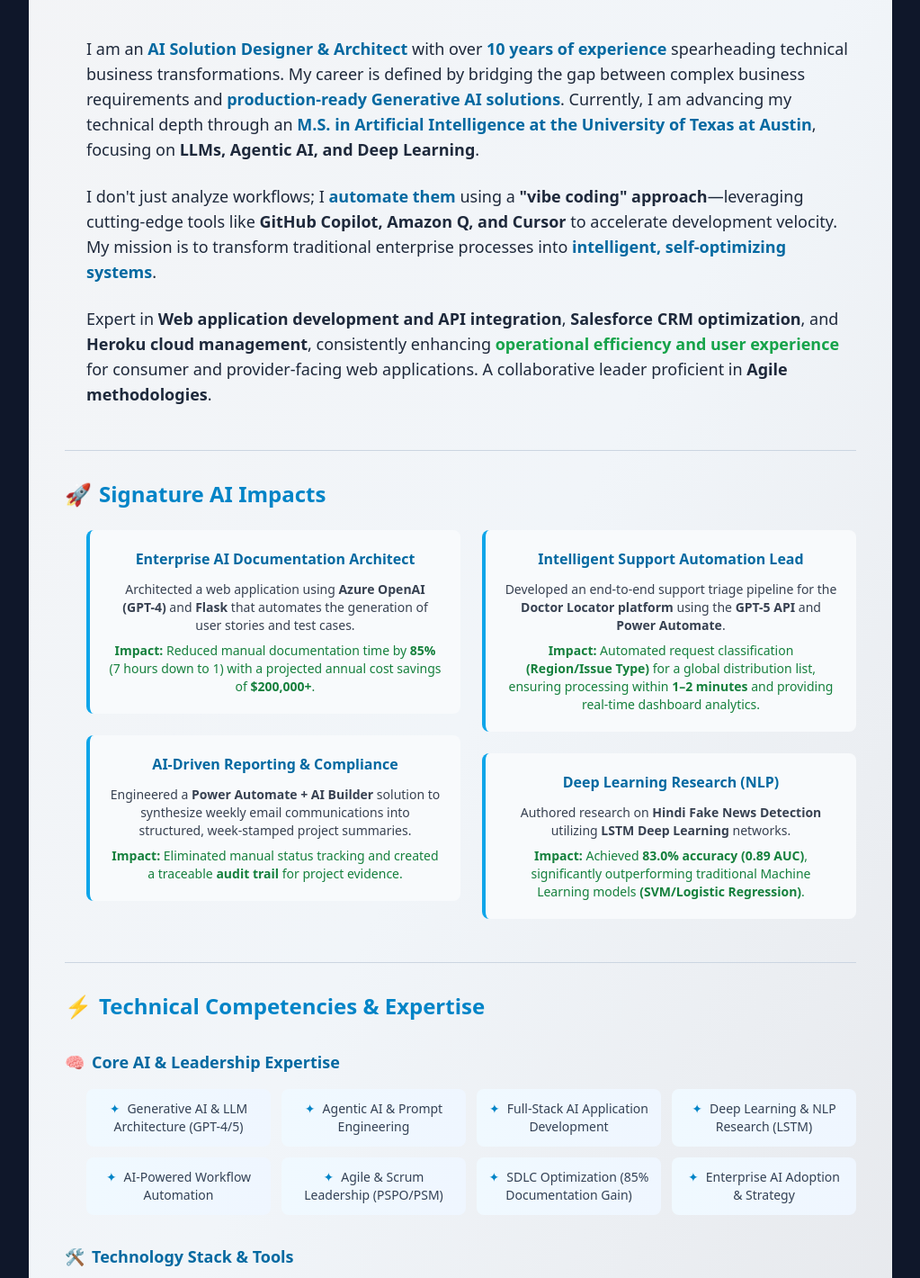
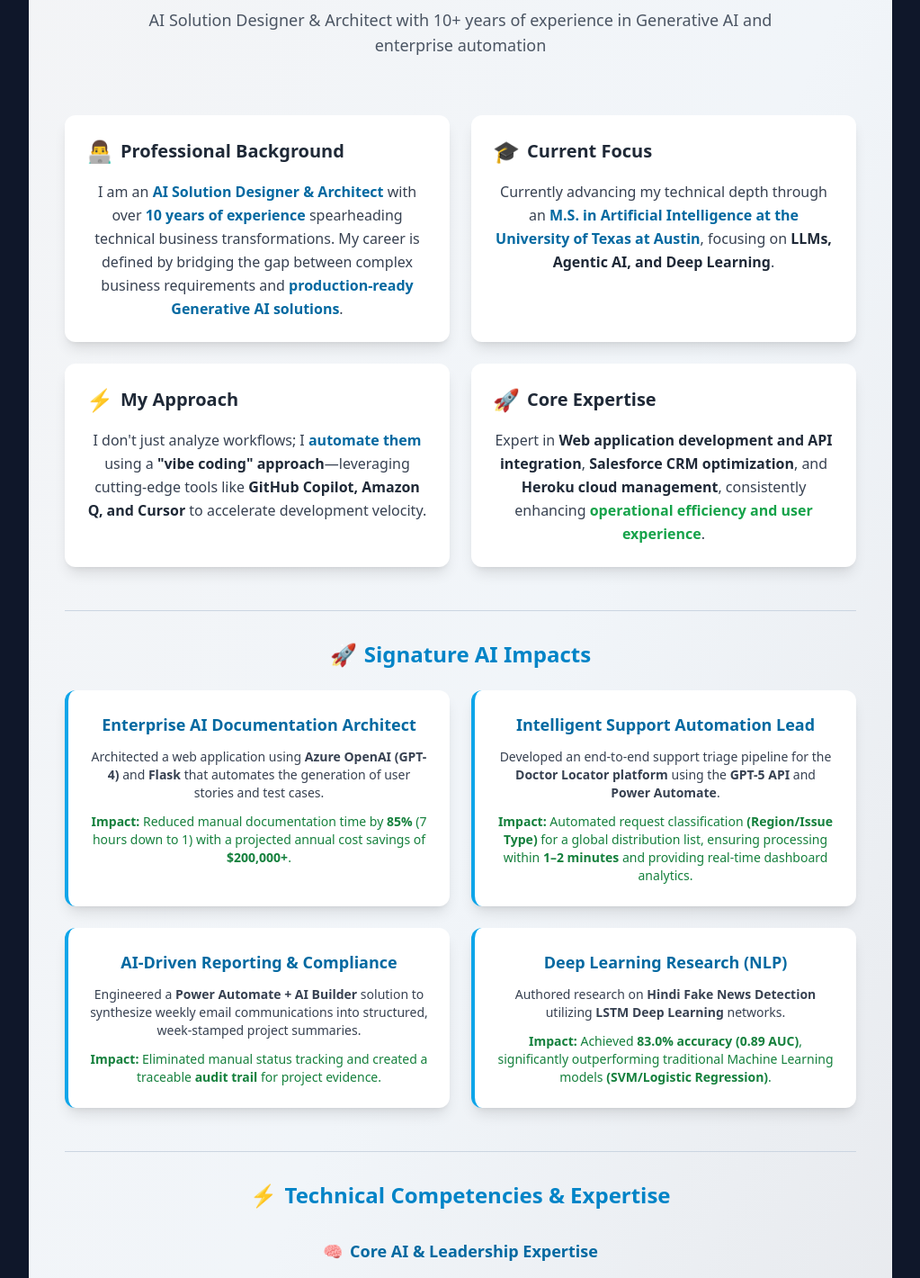
Before and after one commit to manish4u14-utexas/my-portfolio, a React (Vite) app: page / in a window 1280 px wide. Shown: the part 960-2380 px from the top of the page at 90% size, without its empty margins (256-1279 px from the left). Built offline with nearby package versions, Linux system fonts and the light colour scheme.

Commit message:
Completely rebuild About section using card-based layout like Skills section

```diff
--- a/src/components/About.tsx
+++ b/src/components/About.tsx
@@ -4,55 +4,81 @@
 const About: React.FC = () => {
   const { ref: sectionRef, inView: sectionInView } = useInView({
     triggerOnce: true,
-    threshold: 0.2,
-  });
-  {/*const { ref: listRef, inView: listInView } = useInView*/}
-  const { ref: listRef,inView: listInView } = useInView({
-    triggerOnce: true,
-    threshold: 0.2,
-    delay: 300, // Delay for the list to appear after the main text
+    threshold: 0.1,
   });
 
   return (
-    <section
-      id="about"
+    <section id="about" className="py-20 px-4 md:px-10 bg-gradient-to-br from-gray-100 via-slate-100 to-gray-200 overflow-hidden">
+      <div className="max-w-6xl mx-auto">
+        <div
           ref={sectionRef}
-      className="py-20 px-4 md:px-10 bg-gradient-to-br from-gray-100 via-slate-100 to-gray-200 text-slate-800 overflow-hidden relative"
+          className={`text-center mb-16 transition-all duration-700 ease-out ${sectionInView ? 'opacity-100 translate-y-0' : 'opacity-0 translate-y-10'}`}
         >
-      <div className="max-w-4xl mx-auto">
-        <h2
-          className={`text-4xl font-bold text-center mb-12 text-sky-600 transition-all duration-700 ease-out ${sectionInView ? 'opacity-100 translate-y-0' : 'opacity-0 translate-y-10'}`}
-          style={{ color: '#0284c7 !important', fontSize: '2.25rem', fontWeight: '700' }}
-        >
+          <h2 className="text-4xl font-bold text-sky-600 mb-4">
             About Me
           </h2>
-        <div className={`text-lg leading-relaxed space-y-6 transition-all duration-700 ease-out ${sectionInView ? 'opacity-100 translate-y-0' : 'opacity-0 translate-y-10'}`} style={{ color: '#1e293b !important', fontSize: '1.125rem' }}>
-          <p className="text-left pl-4 md:pl-6" style={{ color: '#1e293b !important', fontSize: '1.125rem', lineHeight: '1.75rem' }}>
-            I am an <strong className="text-sky-700" style={{ color: '#0369a1 !important' }}>AI Solution Designer & Architect</strong> with over <strong className="text-sky-700" style={{ color: '#0369a1 !important' }}>10 years of experience</strong> spearheading technical business transformations.
-            My career is defined by bridging the gap between complex business requirements and <strong className="text-sky-700" style={{ color: '#0369a1 !important' }}>production-ready Generative AI solutions</strong>.
-            Currently, I am advancing my technical depth through an <strong className="text-sky-700" style={{ color: '#0369a1 !important' }}>M.S. in Artificial Intelligence at the University of Texas at Austin</strong>, focusing on <strong style={{ color: '#1e293b !important' }}>LLMs, Agentic AI, and Deep Learning</strong>.
-          </p>
-          <p className="text-left pl-4 md:pl-6" style={{ color: '#1e293b !important', fontSize: '1.125rem', lineHeight: '1.75rem' }}>
-            I don't just analyze workflows; I <strong className="text-sky-700" style={{ color: '#0369a1 !important' }}>automate them</strong> using a <strong style={{ color: '#1e293b !important' }}>"vibe coding" approach</strong>—leveraging cutting-edge tools like <strong style={{ color: '#1e293b !important' }}>GitHub Copilot, Amazon Q, and Cursor</strong> to accelerate development velocity.
-            My mission is to transform traditional enterprise processes into <strong className="text-sky-700" style={{ color: '#0369a1 !important' }}>intelligent, self-optimizing systems</strong>.
-          </p>
-          <p className="text-left pl-4 md:pl-6" style={{ color: '#1e293b !important', fontSize: '1.125rem', lineHeight: '1.75rem' }}>
-            Expert in <strong style={{ color: '#1e293b !important' }}>Web application development and API integration</strong>, <strong style={{ color: '#1e293b !important' }}>Salesforce CRM optimization</strong>, and <strong style={{ color: '#1e293b !important' }}>Heroku cloud management</strong>, consistently enhancing <strong className="text-green-600" style={{ color: '#16a34a !important' }}>operational efficiency and user experience</strong> for consumer and provider-facing web applications.
-            A collaborative leader proficient in <strong style={{ color: '#1e293b !important' }}>Agile methodologies</strong>.
+          <p className="text-gray-600 text-lg max-w-3xl mx-auto">
+            AI Solution Designer & Architect with 10+ years of experience in Generative AI and enterprise automation
           </p>
         </div>
-                {/* New AI Impacts Section */}
-        <div
-          className={`mt-12 pt-8 border-t border-slate-300 transition-all duration-700 ease-out ${listInView ? 'opacity-100 translate-y-0' : 'opacity-0 translate-y-10'}`}
-        >
-          <h3 className="text-2xl font-semibold mb-6 text-sky-600 flex items-center">
+
+        {/* Main Content Cards */}
+        <div className="grid grid-cols-1 md:grid-cols-2 gap-6 mb-12">
+          {/* Card 1: Background */}
+          <div className={`bg-white rounded-xl p-6 shadow-lg transition-all duration-500 ease-out ${sectionInView ? 'opacity-100 translate-y-0' : 'opacity-0 translate-y-10'}`}>
+            <h3 className="text-xl font-bold text-gray-800 mb-4 flex items-center">
+              <span className="text-2xl mr-2">👨‍💻</span>
+              Professional Background
+            </h3>
+            <p className="text-gray-700 text-base leading-relaxed">
+              I am an <strong className="text-sky-700">AI Solution Designer & Architect</strong> with over <strong className="text-sky-700">10 years of experience</strong> spearheading technical business transformations. My career is defined by bridging the gap between complex business requirements and <strong className="text-sky-700">production-ready Generative AI solutions</strong>.
+            </p>
+          </div>
+
+          {/* Card 2: Education */}
+          <div className={`bg-white rounded-xl p-6 shadow-lg transition-all duration-500 ease-out ${sectionInView ? 'opacity-100 translate-y-0' : 'opacity-0 translate-y-10'}`} style={{ transitionDelay: '150ms' }}>
+            <h3 className="text-xl font-bold text-gray-800 mb-4 flex items-center">
+              <span className="text-2xl mr-2">🎓</span>
+              Current Focus
+            </h3>
+            <p className="text-gray-700 text-base leading-relaxed">
+              Currently advancing my technical depth through an <strong className="text-sky-700">M.S. in Artificial Intelligence at the University of Texas at Austin</strong>, focusing on <strong className="text-gray-800">LLMs, Agentic AI, and Deep Learning</strong>.
+            </p>
+          </div>
+
+          {/* Card 3: Approach */}
+          <div className={`bg-white rounded-xl p-6 shadow-lg transition-all duration-500 ease-out ${sectionInView ? 'opacity-100 translate-y-0' : 'opacity-0 translate-y-10'}`} style={{ transitionDelay: '300ms' }}>
+            <h3 className="text-xl font-bold text-gray-800 mb-4 flex items-center">
+              <span className="text-2xl mr-2">⚡</span>
+              My Approach
+            </h3>
+            <p className="text-gray-700 text-base leading-relaxed">
+              I don't just analyze workflows; I <strong className="text-sky-700">automate them</strong> using a <strong className="text-gray-800">"vibe coding" approach</strong>—leveraging cutting-edge tools like <strong className="text-gray-800">GitHub Copilot, Amazon Q, and Cursor</strong> to accelerate development velocity.
+            </p>
+          </div>
+
+          {/* Card 4: Expertise */}
+          <div className={`bg-white rounded-xl p-6 shadow-lg transition-all duration-500 ease-out ${sectionInView ? 'opacity-100 translate-y-0' : 'opacity-0 translate-y-10'}`} style={{ transitionDelay: '450ms' }}>
+            <h3 className="text-xl font-bold text-gray-800 mb-4 flex items-center">
+              <span className="text-2xl mr-2">🚀</span>
+              Core Expertise
+            </h3>
+            <p className="text-gray-700 text-base leading-relaxed">
+              Expert in <strong className="text-gray-800">Web application development and API integration</strong>, <strong className="text-gray-800">Salesforce CRM optimization</strong>, and <strong className="text-gray-800">Heroku cloud management</strong>, consistently enhancing <strong className="text-green-600">operational efficiency and user experience</strong>.
+            </p>
+          </div>
+        </div>
+
+        {/* Signature AI Impacts Section */}
+        <div className={`mt-12 pt-8 border-t border-slate-300 transition-all duration-700 ease-out ${sectionInView ? 'opacity-100 translate-y-0' : 'opacity-0 translate-y-10'}`}>
+          <h3 className="text-2xl font-semibold mb-6 text-sky-600 flex items-center justify-center">
             <span className="mr-2">🚀</span>Signature AI Impacts
           </h3>
-          <div className="grid grid-cols-1 lg:grid-cols-2 gap-6 text-gray-700 pl-4 md:pl-6">
-            <div className="space-y-6">
-              <div className="bg-slate-50 p-5 rounded-lg border-l-4 border-sky-500">
-                <h4 className="font-bold text-sky-700 mb-3 text-base">Enterprise AI Documentation Architect</h4>
-                <p className="text-sm mb-2">
+          <div className="grid grid-cols-1 lg:grid-cols-2 gap-6">
+            {/* Impact 1 */}
+            <div className="bg-white p-6 rounded-xl shadow-lg border-l-4 border-sky-500">
+              <h4 className="font-bold text-sky-700 mb-3 text-lg">Enterprise AI Documentation Architect</h4>
+              <p className="text-gray-700 text-sm mb-3">
                 Architected a web application using <strong>Azure OpenAI (GPT-4)</strong> and <strong>Flask</strong> that automates the generation of user stories and test cases.
               </p>
               <p className="text-sm text-green-700 font-medium">
@@ -60,21 +86,10 @@
               </p>
             </div>
 
-              <div className="bg-slate-50 p-5 rounded-lg border-l-4 border-sky-500">
-                <h4 className="font-bold text-sky-700 mb-3 text-base">AI-Driven Reporting & Compliance</h4>
-                <p className="text-sm mb-2">
-                  Engineered a <strong>Power Automate + AI Builder</strong> solution to synthesize weekly email communications into structured, week-stamped project summaries.
-                </p>
-                <p className="text-sm text-green-700 font-medium">
-                  <strong>Impact:</strong> Eliminated manual status tracking and created a traceable <strong>audit trail</strong> for project evidence.
-                </p>
-              </div>
-            </div>
-
-            <div className="space-y-6">
-              <div className="bg-slate-50 p-5 rounded-lg border-l-4 border-sky-500">
-                <h4 className="font-bold text-sky-700 mb-3 text-base">Intelligent Support Automation Lead</h4>
-                <p className="text-sm mb-2">
+            {/* Impact 2 */}
+            <div className="bg-white p-6 rounded-xl shadow-lg border-l-4 border-sky-500">
+              <h4 className="font-bold text-sky-700 mb-3 text-lg">Intelligent Support Automation Lead</h4>
+              <p className="text-gray-700 text-sm mb-3">
                 Developed an end-to-end support triage pipeline for the <strong>Doctor Locator platform</strong> using the <strong>GPT-5 API</strong> and <strong>Power Automate</strong>.
               </p>
               <p className="text-sm text-green-700 font-medium">
@@ -82,9 +97,21 @@
               </p>
             </div>
 
-              <div className="bg-slate-50 p-5 rounded-lg border-l-4 border-sky-500">
-                <h4 className="font-bold text-sky-700 mb-3 text-base">Deep Learning Research (NLP)</h4>
-                <p className="text-sm mb-2">
+            {/* Impact 3 */}
+            <div className="bg-white p-6 rounded-xl shadow-lg border-l-4 border-sky-500">
+              <h4 className="font-bold text-sky-700 mb-3 text-lg">AI-Driven Reporting & Compliance</h4>
+              <p className="text-gray-700 text-sm mb-3">
+                Engineered a <strong>Power Automate + AI Builder</strong> solution to synthesize weekly email communications into structured, week-stamped project summaries.
+              </p>
+              <p className="text-sm text-green-700 font-medium">
+                <strong>Impact:</strong> Eliminated manual status tracking and created a traceable <strong>audit trail</strong> for project evidence.
+              </p>
+            </div>
+
+            {/* Impact 4 */}
+            <div className="bg-white p-6 rounded-xl shadow-lg border-l-4 border-sky-500">
+              <h4 className="font-bold text-sky-700 mb-3 text-lg">Deep Learning Research (NLP)</h4>
+              <p className="text-gray-700 text-sm mb-3">
                 Authored research on <strong>Hindi Fake News Detection</strong> utilizing <strong>LSTM Deep Learning</strong> networks.
               </p>
               <p className="text-sm text-green-700 font-medium">
@@ -93,23 +120,19 @@
             </div>
           </div>
         </div>
-        </div>
 
         {/* Technical Competencies Section */}
-        <div
-          ref={listRef}
-          className={`mt-12 pt-8 border-t border-slate-300 transition-all duration-700 ease-out ${listInView ? 'opacity-100 translate-y-0' : 'opacity-0 translate-y-10'}`}
-        >
-          <h3 className="text-2xl font-semibold mb-8 text-sky-600 flex items-center">
+        <div className={`mt-12 pt-8 border-t border-slate-300 transition-all duration-700 ease-out ${sectionInView ? 'opacity-100 translate-y-0' : 'opacity-0 translate-y-10'}`}>
+          <h3 className="text-2xl font-semibold mb-8 text-sky-600 flex items-center justify-center">
             <span className="mr-2">⚡</span>Technical Competencies & Expertise
           </h3>
 
           {/* Core AI Competencies */}
           <div className="mb-8">
-            <h4 className="text-lg font-semibold text-sky-700 mb-4 flex items-center">
+            <h4 className="text-lg font-semibold text-sky-700 mb-4 flex items-center justify-center">
               <span className="mr-2">🧠</span>Core AI & Leadership Expertise
             </h4>
-            <div className="grid grid-cols-1 md:grid-cols-2 lg:grid-cols-4 gap-3 pl-4 md:pl-6">
+            <div className="grid grid-cols-1 md:grid-cols-2 lg:grid-cols-4 gap-3">
               {[
                 "Generative AI & LLM Architecture (GPT-4/5)",
                 "Agentic AI & Prompt Engineering",
@@ -122,8 +145,7 @@
               ].map((skill, index) => (
                 <div
                   key={index}
-                  className={`bg-gradient-to-r from-sky-50 to-blue-50 p-3 rounded-lg border-l-3 border-sky-400 text-sm font-medium text-slate-700 transition-all duration-500 ease-out hover:shadow-md ${listInView ? 'opacity-100 translate-y-0' : 'opacity-0 translate-y-10'}`}
-                  style={{ transitionDelay: `${listInView ? index * 100 : 0}ms` }}
+                  className="bg-white p-3 rounded-lg border-l-3 border-sky-400 text-sm font-medium text-slate-700 shadow-sm hover:shadow-md transition-all duration-300"
                 >
                   <span className="text-sky-600 mr-2">✦</span>{skill}
                 </div>
@@ -133,10 +155,10 @@
 
           {/* Technology Stack */}
           <div>
-            <h4 className="text-lg font-semibold text-sky-700 mb-4 flex items-center">
+            <h4 className="text-lg font-semibold text-sky-700 mb-4 flex items-center justify-center">
               <span className="mr-2">🛠️</span>Technology Stack & Tools
             </h4>
-            <div className="grid grid-cols-1 lg:grid-cols-2 gap-6 pl-4 md:pl-6">
+            <div className="grid grid-cols-1 lg:grid-cols-2 gap-6">
               <div className="space-y-4">
                 <div className="bg-white p-4 rounded-lg border border-slate-200 shadow-sm">
                   <h5 className="font-semibold text-sky-700 mb-3 flex items-center">
@@ -195,35 +217,6 @@
             </div>
           </div>
         </div>
-
-        {/*<div
-          ref={listRef}
-          className={`mt-12 pt-8 border-t border-slate-300 transition-all duration-700 ease-out ${listInView ? 'opacity-100 translate-y-0' : 'opacity-0 translate-y-10'}`}
-        >
-          <h3 className="text-2xl font-semibold mb-6 text-sky-600">Key Areas of Expertise:</h3>
-          <ul className="grid grid-cols-1 md:grid-cols-2 gap-x-8 gap-y-4 text-gray-700 pl-4 md:pl-6">
-            {[
-              "AI-Driven Business Analysis",
-              "System & Workflow Automation",
-              "Web App Design & API Integration",
-              "Salesforce CRM Optimization",
-              "Heroku Cloud Management",
-              "Agile & Scrum Leadership",
-              "Data Analysis & UAT Support",
-              "Requirements Engineering",
-              "Full Cycle Delivery",
-              "Contentful Content Management"
-            ].map((item, index) => (
-              <li
-                key={index}
-                className={`flex items-center transition-all duration-500 ease-out ${listInView ? 'opacity-100 translate-x-0' : 'opacity-0 -translate-x-10'}`}
-                style={{ transitionDelay: `${listInView ? index * 100 : 0}ms` }}
-              >
-                <span className="text-sky-600 mr-3 text-xl">✔</span>{item}
-              </li>
-            ))}
-          </ul>
-        </div>*/}
       </div>
     </section>
   );
```
Lines whose indentation alone changed are shown as unchanged.
